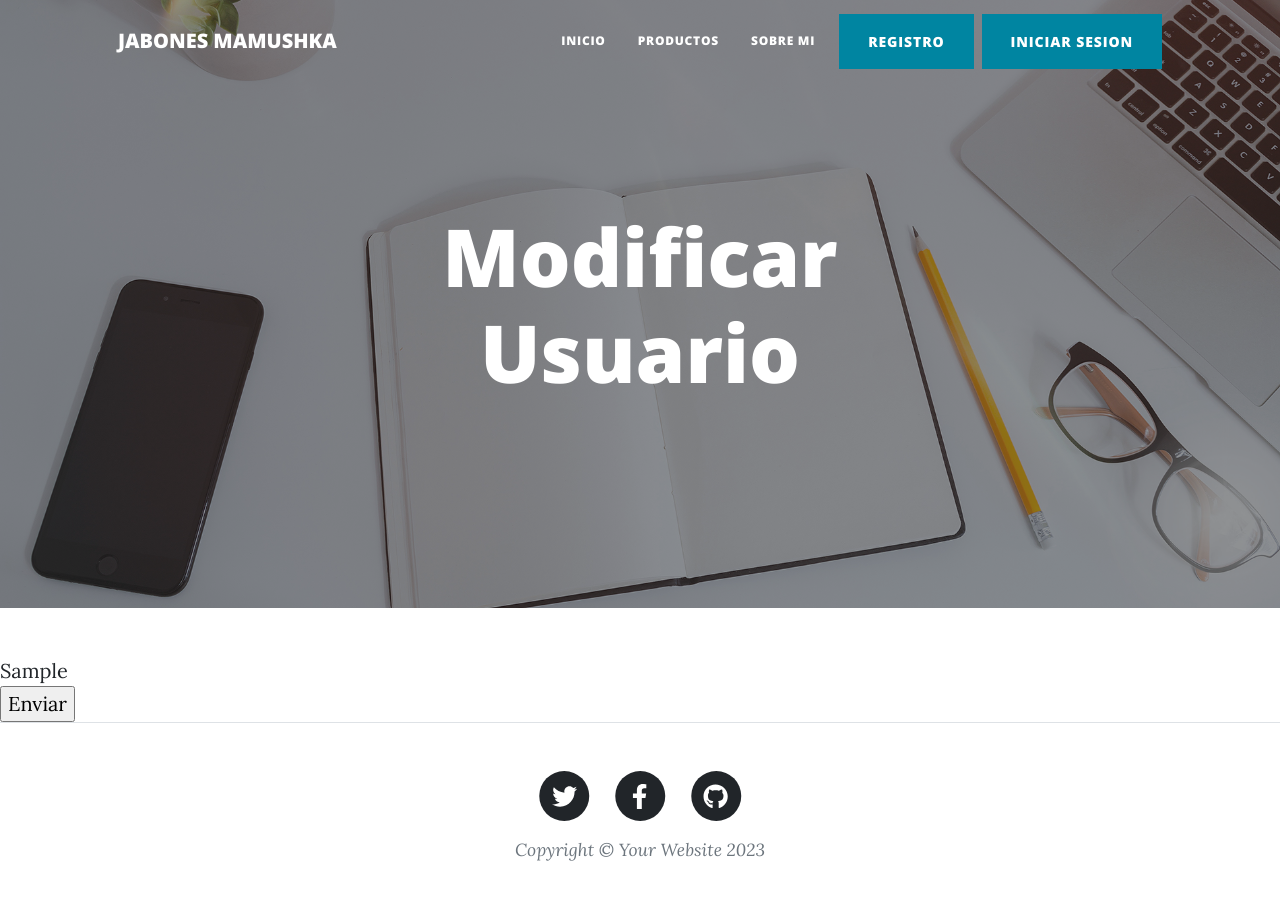
After one commit to jesusGmnz/Gimenez-jesus-Comision-47765, a Django app: template appweb/templates/appweb/Autenticar/editar_usuario.html in a window 1280 px wide. The commit adds this page. Run offline with Django 3.2, Linux system fonts and the light colour scheme; the template is opened without the code that fills it: most values are stand-ins (such as "Sample title", 1, 10 or a date in 2020); some libraries are stand-ins or nearby versions.

Commit message:
casilistoo

```diff
--- /dev/null
+++ b/appweb/templates/appweb/Autenticar/editar_usuario.html
@@ -0,0 +1,36 @@
+{% extends 'appweb/padre.html' %}
+
+
+{% block titulo %}
+<h1>Modificar Usuario</h1>
+{% endblock%}
+
+{% block contenido %}
+{%if miFormulario.errors %}
+
+<div class="container px-4 px-lg-5">
+    <div class="row gx-4 gx-lg-5 justify-content-center">
+        <div class="col-md-10 col-lg-8 col-xl-7">
+            <div class="col-auto p-2 text-center">
+                <a class="btn btn-primary text-uppercase ms-2 p-3 m-3" href="{% url 'Inicio' %}">Vuele a Inicio</a>
+                <h3 class="p-3 mb-2 bg-danger text-white">Datos mal ingresado</h3>
+            </div>
+        </div>
+    </div>
+</div>
+
+{% endif %}
+
+
+<form action="" method="POST"> {%csrf_token%}
+
+    <table>
+
+        {{miFormulario.as_table}}
+
+    </table>
+
+    <input type="submit", value="Enviar"">
+
+</form>
+{% endblock %}
--- a/appweb/templates/appweb/about.html
+++ b/appweb/templates/appweb/about.html
@@ -19,7 +19,7 @@
                     <img class="float-start p-3" src="{% static 'appweb/assets/img/IMG_20201213_132923.jpg' %}" alt="" width="400px">
                     <h5 class="p-2 text-capitalize fst-italic lh-base">Me llamos Jesus Gimenez,
                         Soy lincenciado en educacion matematicas con mencion en informatica,
-                        actul mente me desempeño como inspector de buses en la empresa
+                        actualmente me desempeño como inspector de buses en la empresa
                         METBUS S.A en la Region Metropolitana, de santiago de Chile
                     </h5>
                 </div>
@@ -30,7 +30,7 @@
                         ya que quiero convertime en un desarrollador full stack.
                         Con estas clase he podido ayudar amigos en sus pymes creandole sus pagina web
                         para apoyar el crecimento de su emprendimiento.
-                        Y asi acercandome cada vez mas a mis objetivos
+                        Y asi acercandome cada vez mas a mis objetivos.
                     </h5>
                 </div>
             </div>
--- a/appweb/templates/appweb/padre.html
+++ b/appweb/templates/appweb/padre.html
@@ -39,6 +39,7 @@
                         {% if user.is_authenticated %}
                         <span class="badge rounded-pill bg-primary">Hola  {{user.username}}</span>
                         <a class="btn btn-primary text-uppercase ms-2" href="{% url 'Logout' %}">Cerrar Sesion</a>
+                        <a class="btn btn-primary text-uppercase ms-2" href="{% url 'EditarUsuario' %}">Modificar Usuario</a>
                         {% endif %}
                 </div>
             </div>
--- a/appweb/templates/appweb/productos/productos.html
+++ b/appweb/templates/appweb/productos/productos.html
@@ -15,7 +15,7 @@ Productos Disponibles
     <div class="row gx-4 gx-lg-5 justify-content-center">
         <div class="col-md-10 col-lg-8 col-xl-7">
             <div class="col-auto p-2 text-center">
-                <h1>Nuevo Producto</h1>
+                <h1>Ingresar Nuevo Producto</h1>
                 <a class="btn btn-primary text-uppercase ms-2" href="{% url 'AgregarProducto' %}">crear producto</a>
             </div>
         </div>
```
Also changed, not shown: appweb/views.py (+28 -0 lines), db.sqlite3, media/jabones/MANZANA.JPG (added), media/jabones/MANZANA_xg7Hkzi.JPG (added), media/jabones/MARACUYA.jpg (added), media/jabones/ROSA_zqhb5hF.JPG (added).
